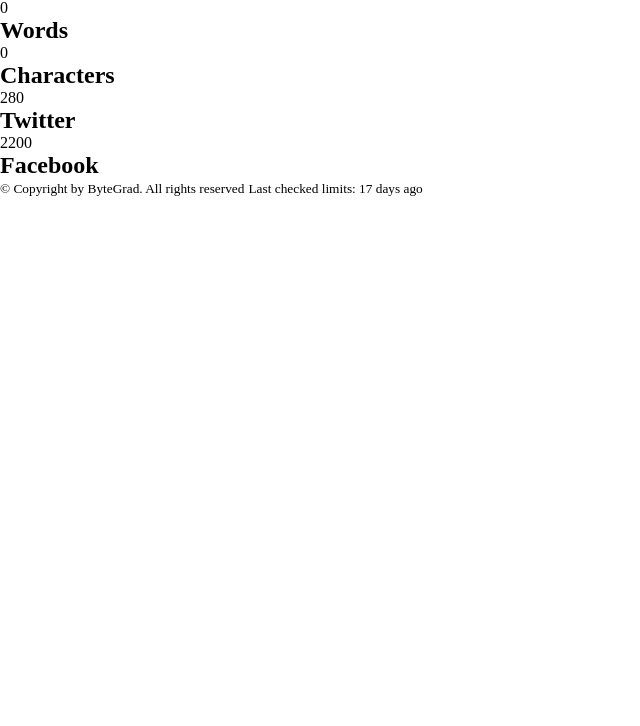
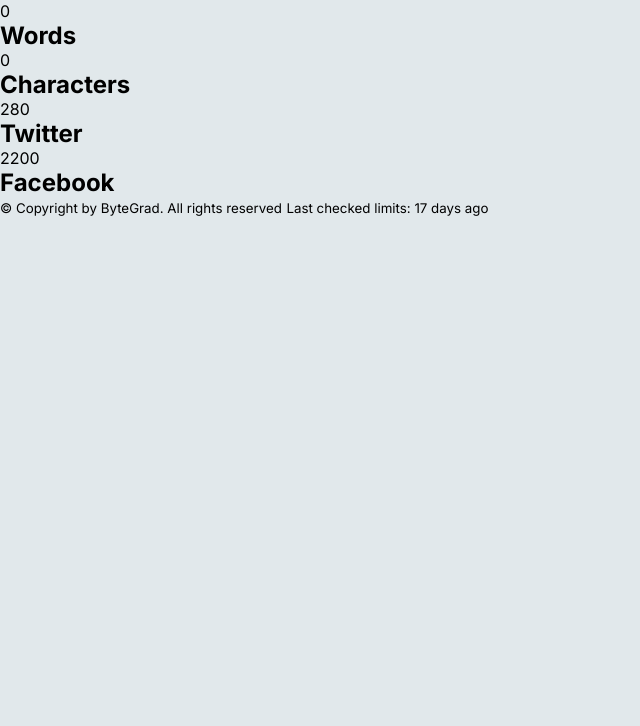
Before and after one commit to blanKTcup/Word-Analytics, a website: page src/index.html in a window 1280 px wide. Shown: the part 74-800 px from the top of the page, without its empty margins (0-640 px from the left). Drawn offline with nearby package versions, Linux system fonts and the light colour scheme; files that its build step writes are made by us from their sources.

Commit message:
added reset and base styles

```diff
--- a/src/sass/style.scss
+++ b/src/sass/style.scss
@@ -6,3 +6,11 @@
   padding: 0;
   box-sizing: border-box;
 }
+
+// BASE STYLES
+.page {
+  font-family: 'Inter', sans-serif;
+  background-color: #e1e8eb;
+}
+
+//
```
